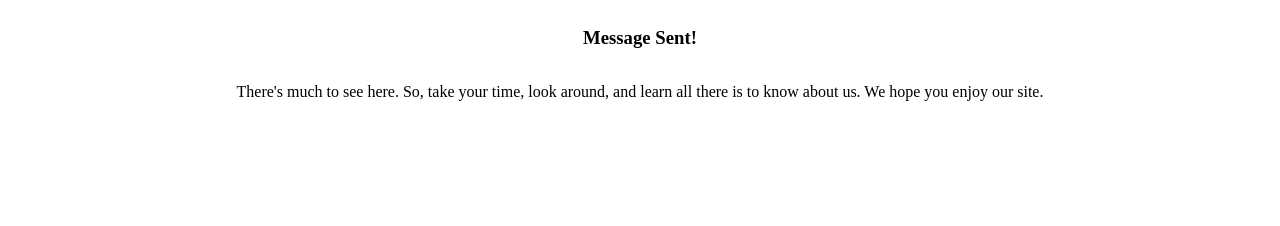
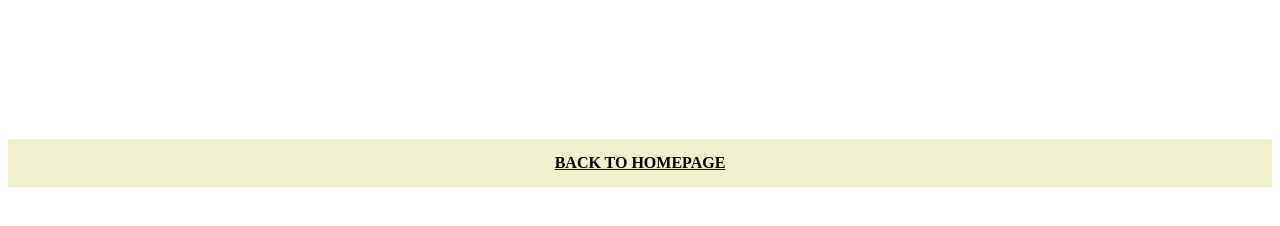
Before and after one commit to whitneybolar/wb_thankyoupage, a plain HTML site: page index.html in a window 1280 px wide. Drawn offline with Linux system fonts and the light colour scheme.

Commit message:
Update index.html

```diff
--- a/index.html
+++ b/index.html
@@ -4,40 +4,35 @@
     <meta name="viewport" content="width=device-width, initial-scale=1.0">
 </head>
 
+
 <body class="body">
   <h3> Message Sent! </h3>
-    <p> There's much to see here. So, take your time, look around, and learn all there is to know about us. We hope you enjoy our site. </p>
-    <!--<div class="all-button">
-    <a href="https://accountablecm.com/about-us">
-    <h4 id="button"> About Us </h4>
+  <p> Thank you for your interest. </p>
+  <div class="all-button">
+  <a href="http://127.0.0.1:5500/Homepage.html#whole-summary">
+  <h4 id="button"> Back to Homepage </h4>
   </a>
-    </div> -->
+  </div>
 </body>
 
 <!-- CSS -->
 <style>
 /*General styling */
 .body{
+color: white;
 display: flex;
 justify-content: center;
 flex-direction: column;
 text-align: center;
 }
 
-/*.all-button{
+#button{
   display: flex;
   justify-content: center;
-    font-size: 15px;
+  text-transform: uppercase;
+  border: rgb(240, 240, 204) 5px solid;
+  background-color: rgb(240, 240, 204);
+  padding: 10px 10px 10px 10px;
+  color: black;
 }
-
-a:link{
-    text-decoration: none;
-}
-
-#button{
-    text-transform: uppercase;
-    border: #368DBA solid 1px;
-    padding: 10px 10px 10px 10px;
-    color: #368DBA;
-}*/
 </style>
```
Lines whose indentation alone changed are shown as unchanged.
